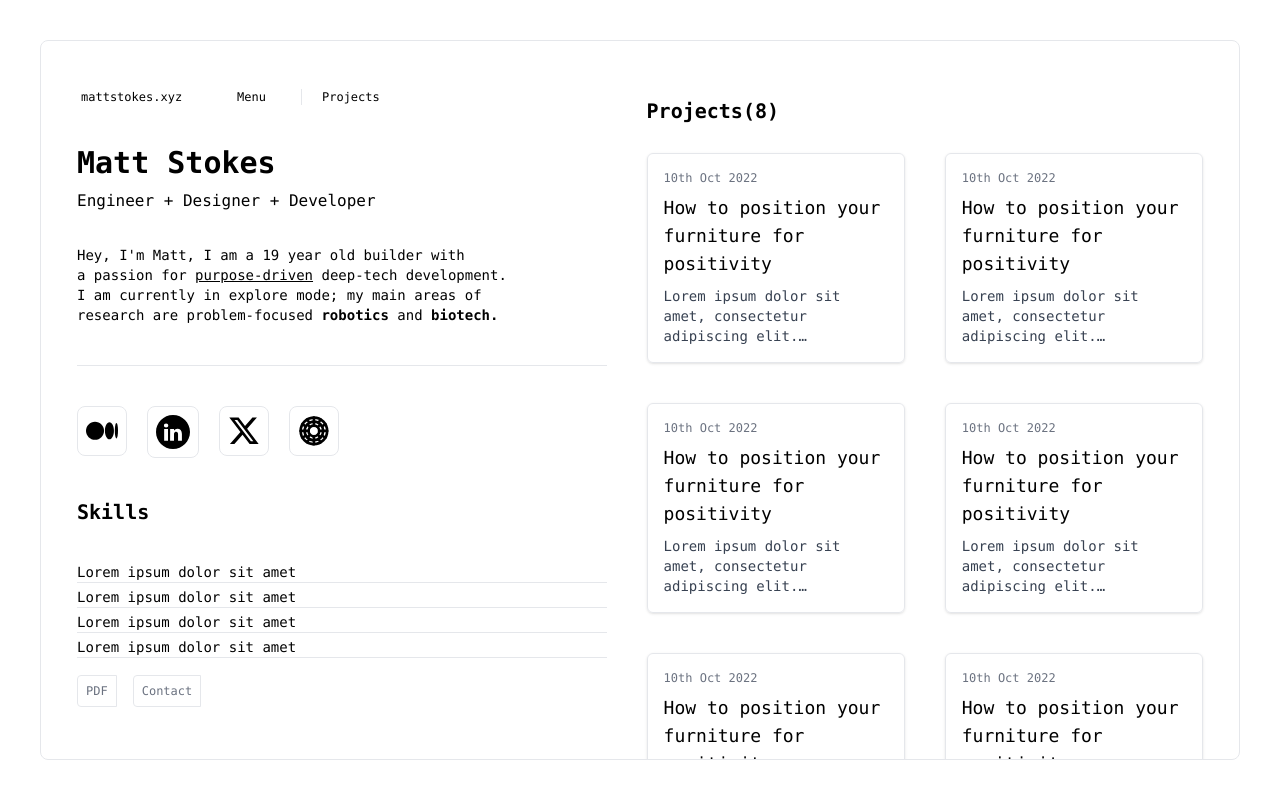
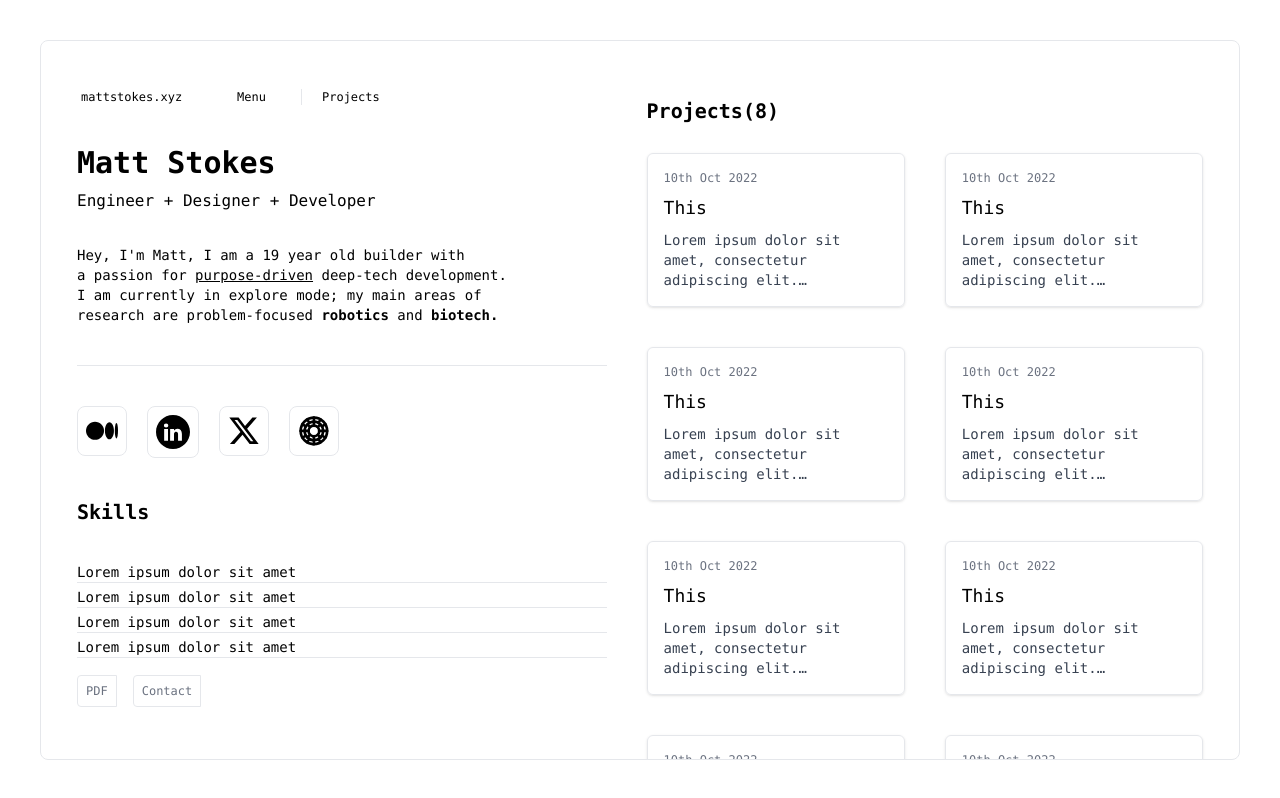
Before and after one commit to RatherStoked/PortfolioWebsite, a Next.js app: page / in a window 1280 px wide. Built offline with nearby package versions, Linux system fonts and the light colour scheme.

Commit message:
project cards

```diff
--- a/src/app/components/content/projects/projectcard.tsx
+++ b/src/app/components/content/projects/projectcard.tsx
@@ -7,7 +7,7 @@ const ProjectCard = () => {
         <time className="block text-xs text-gray-500">10th Oct 2022</time>
 
         <a href="#" className="mt-2 block text-lg font-medium text-black">
-          How to position your furniture for positivity
+          This
         </a>
 
         <p className="mt-2 text-sm text-gray-700 line-clamp-3">
```
